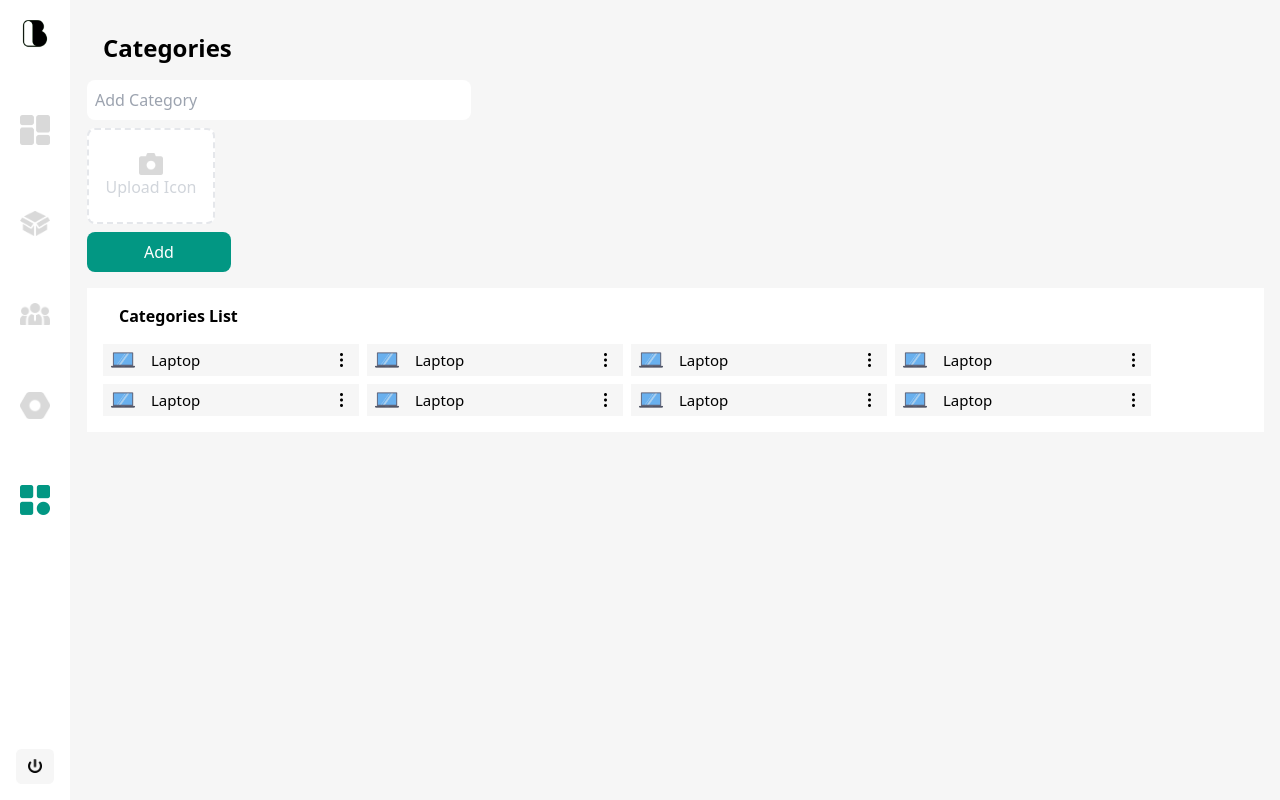
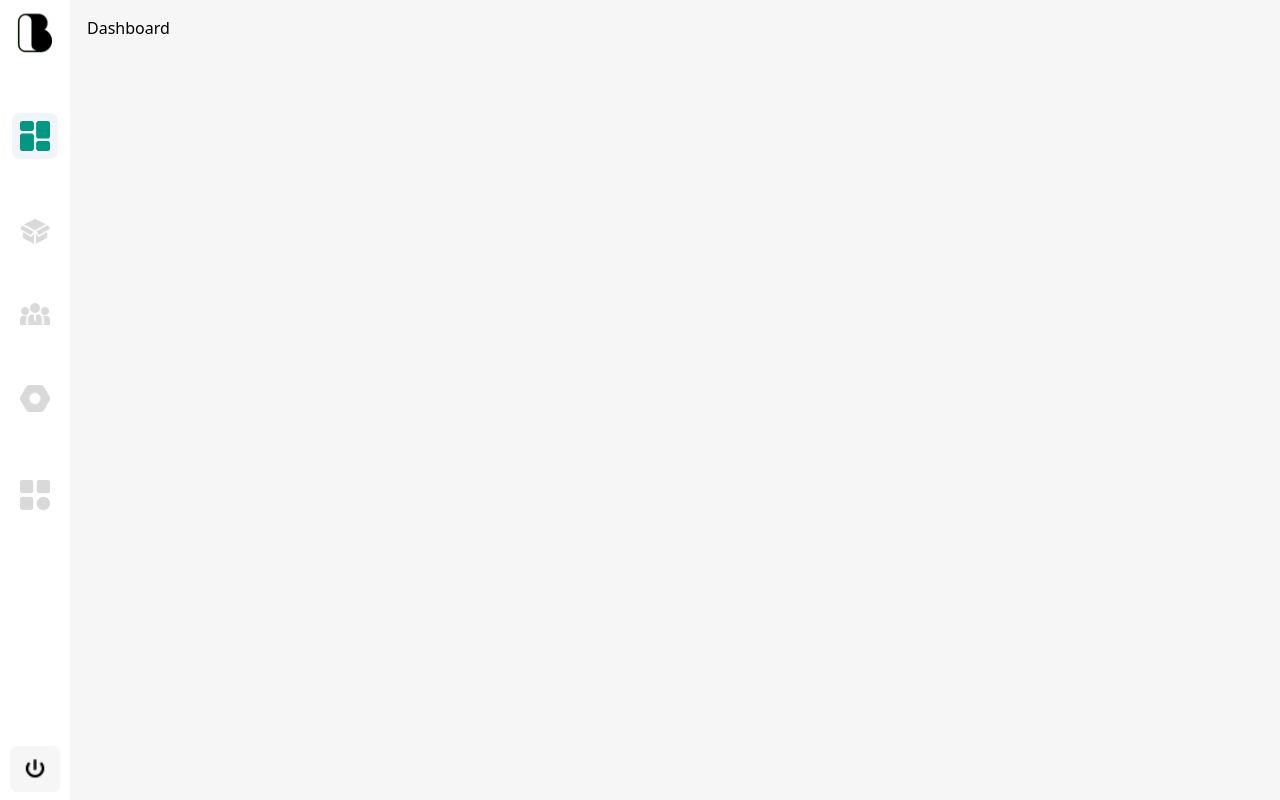
Before and after one commit to AbdulWadood2/balizaarAdmin, a React (Create React App) app: page /dashboard in a window 1280 px wide. Built offline with nearby package versions, Linux system fonts and the light colour scheme.

Commit message:
do nav problem solved

```diff
--- a/src/components/Category/CategoryCard.jsx
+++ b/src/components/Category/CategoryCard.jsx
@@ -10,7 +10,7 @@ function CategoryCard({ isOpen, clickDots }) {
           <img src={laptopscreen} alt="laptopscreen" className="w-6" />
           <div className="ml-2 text-[15px]">Laptop</div>
         </div>
-        <div className="cursor-pointer px-2" onClick={clickDots}>
+        <div className="relative cursor-pointer px-2" onClick={clickDots}>
           <img src={threeDots} alt="threeDots" className="w-[3px]" />
           {isOpen && (
             <div
--- a/src/components/navbar/Navbar.jsx
+++ b/src/components/navbar/Navbar.jsx
@@ -1,54 +1,112 @@
-import React, { useState } from "react";
+import React, { useEffect, useState } from "react";
+import { useLocation } from "react-router-dom";
 import blackLogo from "../../assets/nav/black-logo.png";
 // white
 import dashboardWhite from "../../assets/nav/white/dashboard.png";
 import productWhite from "../../assets/nav/white/productWhite.png";
 import settingsWhite from "../../assets/nav/white/settingsWhite.png";
 import users_white from "../../assets/nav/white/users_white.png";
+import categoryWhite from "../../assets/nav/white/categoryWhite.png";
 // green
 import categoryGreen from "../../assets/nav/green/categoryGreen.png";
+import dashboardGreen from "../../assets/nav/green/dashboardGreen.png";
 // logout icon
 import logoutIcon from "../../assets/nav/logout.png";
+
+import { Link } from "react-router-dom";
 
 // component
 import Logout from "../logout/Logout";
 
 function Navbar() {
   const [logout, setLogout] = useState(false);
+  const [currentNav, setCurrentNav] = useState("");
+  const location = useLocation();
+
+  // get current navigation
+  useEffect(() => {
+    setCurrentNav(location.pathname);
+  }, [location]);
 
   const handleLogout = () => {
     setLogout(!logout);
-  }
+  };
 
   return (
     <>
-      <ul className="fixed h-screen flex flex-col justify-between items-center p-4 bg-[#ffffff] w-[70px]">
+      <ul className="fixed h-screen flex flex-col justify-between items-center p-2 bg-[#ffffff] w-[70px]">
         <div className="h-[80%] sm:h-[65%] flex flex-col justify-between items-center">
           <li>
             <img src={blackLogo} alt="logo" className="w-[60px]" />
           </li>
+          <Link to="/dashboard">
+            <div id="/dashboard">
+              {currentNav !== "/dashboard" && (
+                <div className="p-2 rounded-lg">
+                  <img
+                    src={dashboardWhite}
+                    alt="dashboard"
+                    className="w-[30px]"
+                  />
+                </div>
+              )}
+              {currentNav === "/dashboard" && (
+                <div className="bg-slate-100 p-2 rounded-lg">
+                  <img
+                    src={dashboardGreen}
+                    alt="dashboard"
+                    className="w-[30px]"
+                  />
+                </div>
+              )}
+            </div>
+          </Link>
           <li>
-            <img src={dashboardWhite} alt="dashboard" className="w-[30px]" />
+            <img
+              src={productWhite}
+              alt="product"
+              className="w-[30px] cursor-pointer"
+            />
           </li>
           <li>
-            <img src={productWhite} alt="product" className="w-[30px]" />
+            <img
+              src={users_white}
+              alt="users"
+              className="w-[30px] cursor-pointer"
+            />
           </li>
           <li>
-            <img src={users_white} alt="users" className="w-[30px]" />
+            <img
+              src={settingsWhite}
+              alt="settings"
+              className="w-[30px] cursor-pointer"
+            />
           </li>
-          <li>
-            <img src={settingsWhite} alt="settings" className="w-[30px]" />
-          </li>
-          <li>
-            <img src={categoryGreen} alt="category" className="w-[30px]" />
-          </li>
+          <Link to="/category">
+            {currentNav === "/category" && (
+              <div className="bg-slate-100 p-2 rounded-lg">
+                <img
+                  src={categoryGreen}
+                  alt="category"
+                  className="w-[30px] cursor-pointer"
+                />
+              </div>
+            )}
+            {currentNav !== "/category" && (
+              <div className="p-2 rounded-lg">
+                <img
+                  src={categoryWhite}
+                  alt="category"
+                  className="w-[30px] cursor-pointer"
+                />
+              </div>
+            )}
+          </Link>
         </div>
         <li onClick={handleLogout}>
           <img src={logoutIcon} alt="logout" className="w-[50px]" />
         </li>
-        {logout && (
-          <Logout handleLogout={handleLogout} />
-        )}
+        {logout && <Logout handleLogout={handleLogout} />}
       </ul>
     </>
   );
--- a/src/pages/dashboard/Dashboard.jsx
+++ b/src/pages/dashboard/Dashboard.jsx
@@ -1,18 +1,9 @@
-import React from "react";
-import Navbar from "../../components/navbar/Navbar";
-import { Outlet } from "react-router-dom";
+import React from 'react'
 
 function Dashboard() {
   return (
-    <>
-      <div className="flex bg-back-color">
-        <Navbar />
-        <div className="ml-[71px] p-4 h-screen">
-          <Outlet />
-        </div>
-      </div>
-    </>
-  );
+    <div>Dashboard</div>
+  )
 }
 
-export default Dashboard;
+export default Dashboard
--- /dev/null
+++ b/src/pages/dashboard/Index.jsx
@@ -0,0 +1,18 @@
+import React from "react";
+import Navbar from "../../components/navbar/Navbar";
+import { Outlet } from "react-router-dom";
+
+function Dashboard() {
+  return (
+    <>
+      <div className="flex bg-back-color">
+        <Navbar />
+        <div className="ml-[71px] p-4 h-screen">
+          <Outlet />
+        </div>
+      </div>
+    </>
+  );
+}
+
+export default Dashboard;
--- a/src/router/Routes.jsx
+++ b/src/router/Routes.jsx
@@ -3,9 +3,10 @@ import { createBrowserRouter } from "react-router-dom";
 // auth
 import Login from "../pages/auth/Login";
 // dashboard
-import Dashboard from "../pages/dashboard/Dashboard";
+import Index from "../pages/dashboard/Index";
 // dashboard children
 import Category from "../pages/dashboard/Category";
+import Dashboard from "../pages/dashboard/Dashboard";
 import ErrorPage from "../error-page";
 
 const router = createBrowserRouter([
@@ -13,15 +14,23 @@ const router = createBrowserRouter([
     path: "/",
     element: <Login />,
     errorElement: <ErrorPage />,
+    children: [
+
+    ]
   },
   {
-    path: "/dashboard",
-    element: <Dashboard />,
+    path: "/",
+    element: <Index />,
     errorElement: <ErrorPage />,
     children: [
       {
+        path: "/category",
+        element: <Category />,
+        errorElement: <ErrorPage />,
+      },
+      {
         path: "/dashboard",
-        element: <Category />,
+        element: <Dashboard />,
         errorElement: <ErrorPage />,
       },
     ],
```
Also changed, not shown: src/assets/nav/green/dashboardGreen.png (added), src/assets/nav/white/categoryWhite.png (added).
